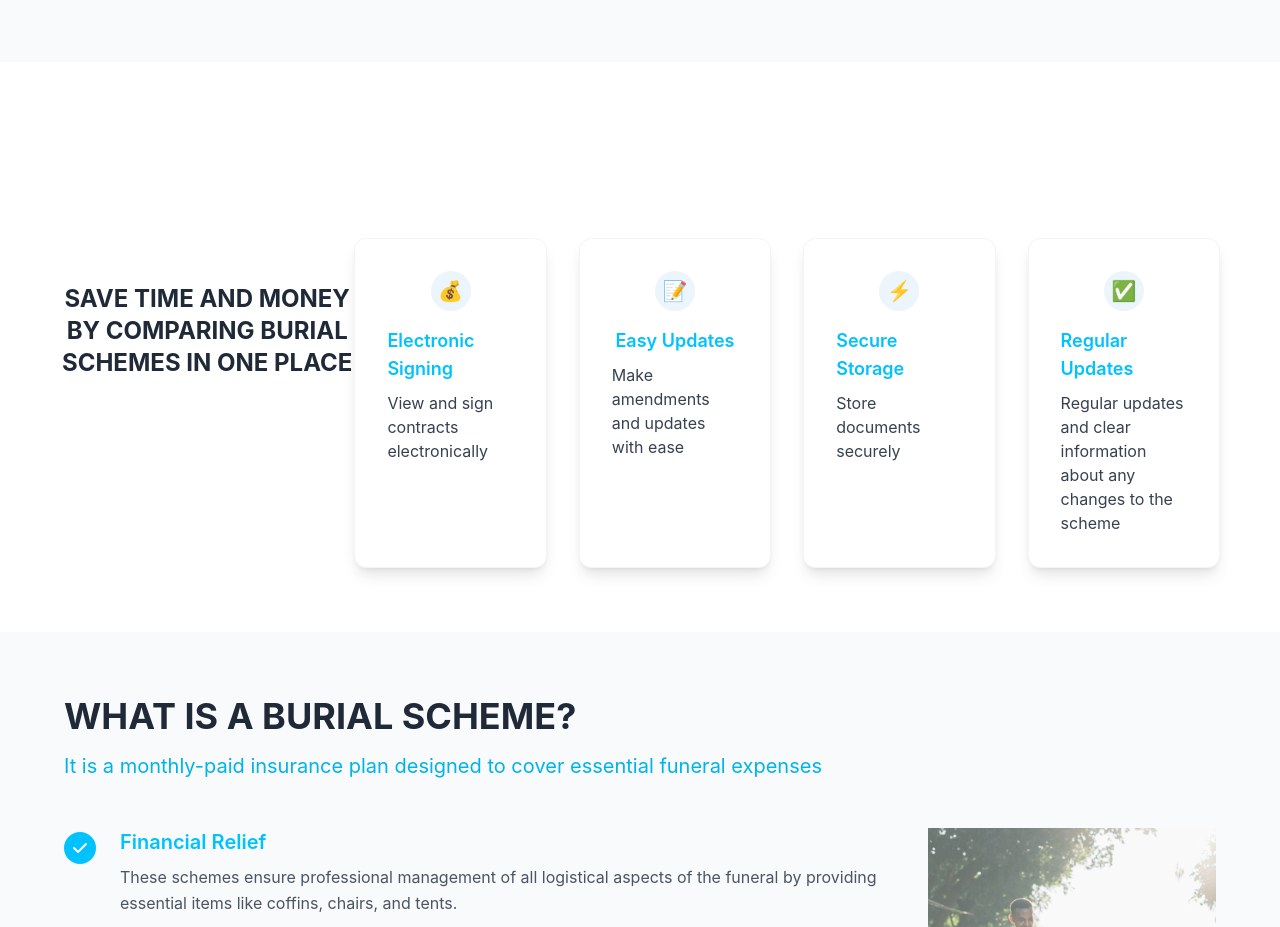
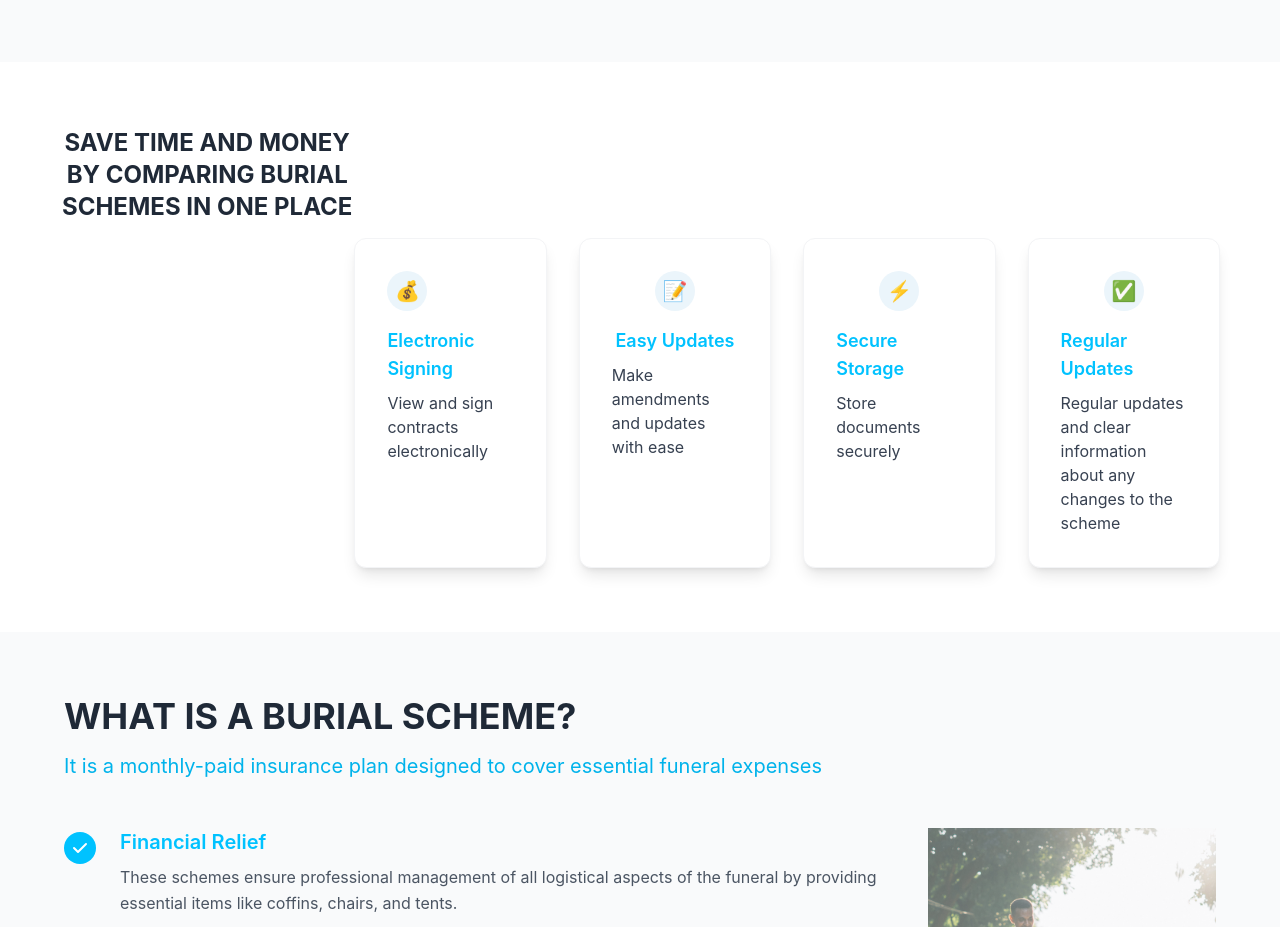
Before and after one commit to banelee59/Cover-mern, a React (Create React App) app: page / in a window 1280 px wide. Shown: the part 1320-2247 px from the top of the page. Built offline with nearby package versions, Linux system fonts and the light colour scheme.

Commit message:
save time updates

```diff
--- a/src/pages/Home.js
+++ b/src/pages/Home.js
@@ -188,9 +188,9 @@ const Home = () => {
 
         {/* Features Section */}
         <section className="py-16">
-          <div className="container mx-auto px-4">
+          <div className="container mx-auto px-4 ">
             {/* Title above boxes */}
-            <div className="max-w-2xl mx-auto text-left mb-2">
+            <div className="max-w-2xl mx-auto text-left mb-80">
               <h2 className="text-3xl md:text-2xl font-bold text-gray-800">
                 SAVE TIME AND MONEY BY COMPARING
                 BURIAL SCHEMES IN ONE PLACE
@@ -200,7 +200,7 @@ const Home = () => {
             {/* Grid of boxes */}
             <div className="grid grid-cols-1 md:grid-cols-12 lg:grid-cols-4 gap-8 mt-28">
               <div className="bg-white p-8 rounded-xl shadow-lg hover:shadow-xl transition-shadow duration-300 border border-gray-100">
-                <div className="flex flex-col items-center text-left">
+                <div className="flex flex-col items-left text-left">
                   <div className="benefit-icon text-2xl mb-4">💰</div>
                   <h3 className="text-lg font-semibold mb-2 text-[#00c2ff]">Electronic Signing</h3>
                   <p className="text-gray-700">View and sign contracts electronically</p>
```
